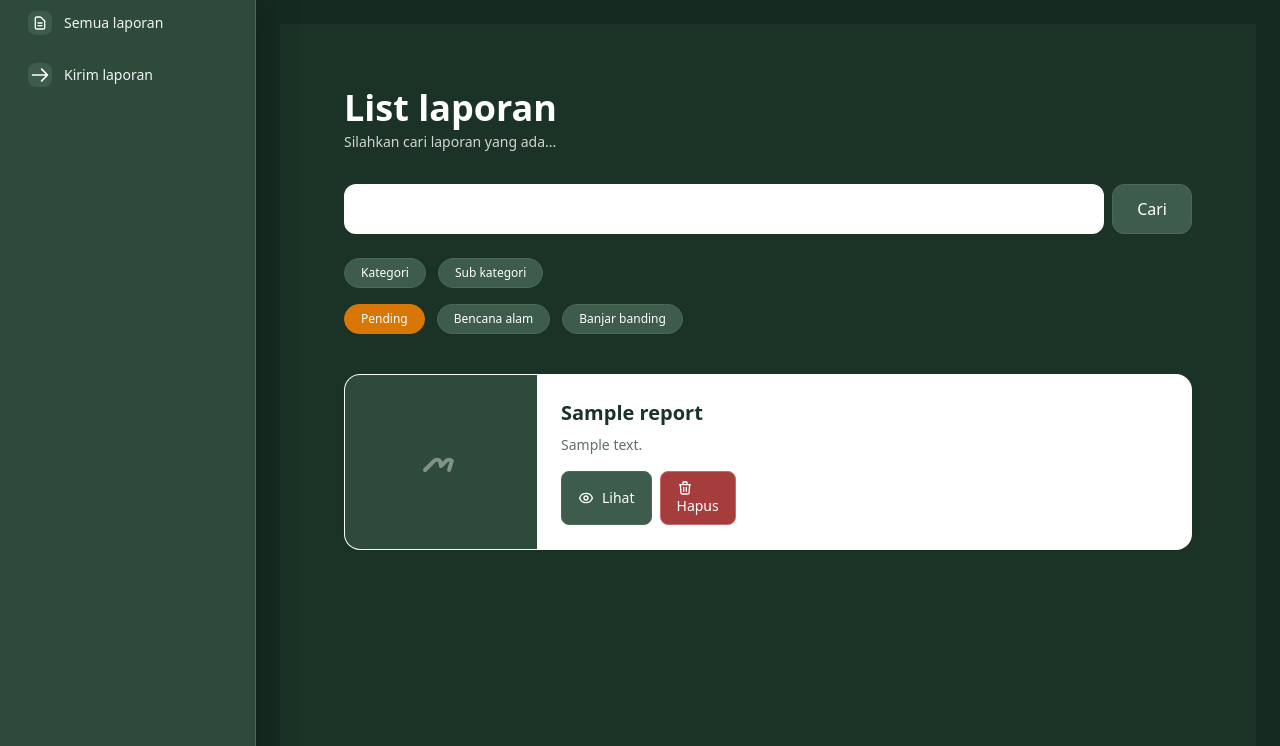
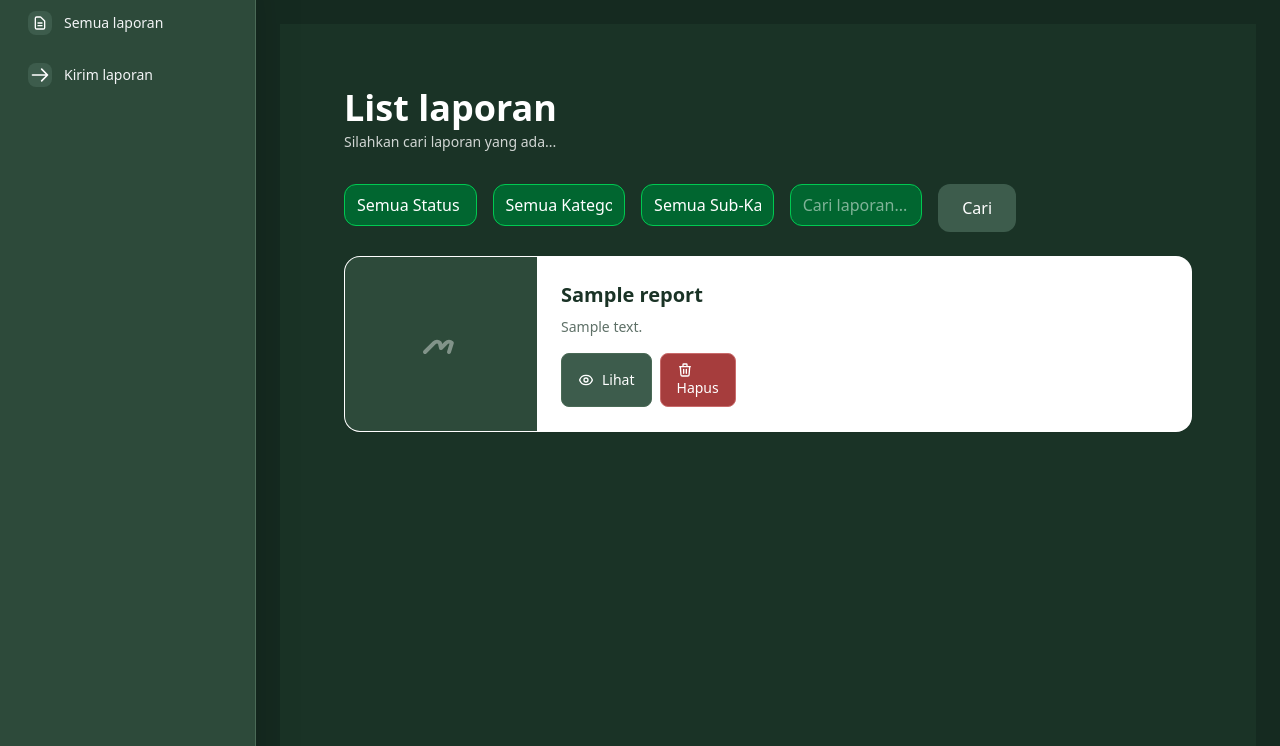
Before and after one commit to Arfan9swn/sapa-trantib, a Laravel app: page /reports/admin in a window 1280 px wide. Shown: the part 65-811 px from the top of the page. Run offline with Laravel 12, Linux system fonts and the light colour scheme; tables that the repository leaves empty hold one stand-in row (values such as "Sample post"); style sheets or scripts are compiled from the project's sources; parts of the project's set-up code (start-up, migrations or seed data) failed here and were passed over.

Commit message:
fix: Admin report index page is normal now

```diff
--- a/resources/views/reports/admin-report.blade.php
+++ b/resources/views/reports/admin-report.blade.php
@@ -13,29 +13,41 @@
                 <p class="text-white/80 text-sm">Silahkan cari laporan yang ada...</p>
             </div>
 
-            <!-- Search Bar -->
-            <div class="flex gap-2 mb-6">
-                <div class="flex-1 relative">
-                    <input type="text" placeholder="Cari laporan yang ada..." class="w-full pl-10 pr-10 py-3 rounded-xl bg-white border border-white/30 text-white placeholder-white/50 focus:outline-none focus:ring-2 focus:ring-emerald-400 transition-all">
-                    <div class="absolute left-3 top-1/2 -translate-y-1/2 text-white/60">
-                        <svg class="w-4 h-4" fill="none" stroke="currentColor" viewBox="0 0 24 24"><path stroke-linecap="round" stroke-linejoin="round" stroke-width="2" d="M21 21l-6-6m2-5a7 7 0 11-14 0 7 7 0 0114 0z"></path></svg>
-                    </div>
+            <!-- Filter Form -->
+            <form method="GET" class="flex flex-row sm:flex-row gap-4 mb-6 max-w-2xl">
+                <div class="flex-1 sm:flex-1">
+                    <select name="status" class="block w-full rounded-xl border border-green-500 bg-green-800 px-3 py-2 text-white focus:outline-none focus:ring-2 focus:ring-emerald-400 transition-all appearance-none">
+                        <option value="" {{ $status == '' ? 'selected' : '' }}>Semua Status</option>
+                        <option value="pending" {{ $status == 'pending' ? 'selected' : '' }}>Pending</option>
+                        <option value="denied" {{ $status == 'denied' ? 'selected' : '' }}>Ditolak</option>
+                        <option value="complete" {{ $status == 'complete' ? 'selected' : '' }}>Selesai</option>
+                    </select>
                 </div>
-                <button class="bg-[#3d5c4c] hover:bg-[#4a6a56] text-white px-6 py-3 rounded-xl font-medium transition-colors border border-[#4a6a56]">Cari</button>
-            </div>
-
-            <!-- Filter Pills -->
-            <div class="flex gap-3 mb-4">
-                <span class="bg-[#3d5c4c] text-white px-4 py-1.5 rounded-full text-xs font-medium whitespace-nowrap border border-[#4a6a56]">Kategori</span>
-                <span class="bg-[#3d5c4c] text-white px-4 py-1.5 rounded-full text-xs font-medium whitespace-nowrap border border-[#4a6a56]">Sub kategori</span>
-            </div>
-
-            <!-- Status Pills -->
-            <div class="flex gap-3 mb-8 overflow-x-auto pb-2">
-                <span class="bg-[#d97706] text-white px-4 py-1.5 rounded-full text-xs font-medium whitespace-nowrap border border-[#d97706]">Pending</span>
-                <span class="bg-[#3d5c4c] text-white px-4 py-1.5 rounded-full text-xs font-medium whitespace-nowrap border border-[#4a6a56]">Bencana alam</span>
-                <span class="bg-[#3d5c4c] text-white px-4 py-1.5 rounded-full text-xs font-medium whitespace-nowrap border border-[#4a6a56]">Banjar banding</span>
-            </div>
+                <div class="flex-1 sm:flex-1">
+                    <select name="category_id" class="block w-full rounded-xl border border-green-500 bg-green-800 px-3 py-2 text-white focus:outline-none focus:ring-2 focus:ring-emerald-400 transition-all appearance-none">
+                        <option value="" {{ $categoryId == '' ? 'selected' : '' }}>Semua Kategori</option>
+                        @foreach($categories as $cat)
+                        <option value="{{ $cat->category_id }}" {{ $categoryId == $cat->category_id ? 'selected' : '' }}>{{ $cat->name }}</option>
+                        @endforeach
+                    </select>
+                </div>
+                <div class="flex-1 sm:flex-1">
+                    <select name="sub_category_id" class="block w-full rounded-xl border border-green-500 bg-green-800 px-3 py-2 text-white focus:outline-none focus:ring-2 focus:ring-emerald-400 transition-all appearance-none">
+                        <option value="" {{ $subCategoryId == '' ? 'selected' : '' }}>Semua Sub-Kategori</option>
+                        @foreach($categories as $cat)
+                        @foreach($cat->subCategories as $sc)
+                        <option value="{{ $sc->sub_category_id }}" {{ $subCategoryId == $sc->sub_category_id ? 'selected' : '' }}>{{ $sc->name }}</option>
+                        @endforeach
+                        @endforeach
+                    </select>
+                </div>
+                <div class="flex-1 sm:flex-1">
+                    <input type="text" name="search" placeholder="Cari laporan..." class="block w-full rounded-xl border border-green-500 bg-green-800 px-3 py-2 text-white focus:outline-none focus:ring-2 focus:ring-emerald-400 transition-all appearance-none" value="{{ $search ?? '' }}">
+                </div>
+                <button type="submit" class="bg-[#3d5c4c] hover:bg-[#4a6a56] text-white px-6 py-3 rounded-xl font-medium transition-colors">
+                    Cari
+                </button>
+            </form>
 
             <!-- Reports Grid -->
             <div class="space-y-4">
--- a/routes/web.php
+++ b/routes/web.php
@@ -15,6 +15,7 @@ use App\Models\User;
 use App\Models\Reps;
 use App\Models\RepsComment;
 use App\Models\OtpVerification;
+use App\Models\Cat;
 use Illuminate\Support\Facades\Mail;
 use App\Mail\OtpMail;
 use App\Http\Controllers\RTController;
@@ -207,10 +208,36 @@ Route::get('/reports', function (Request $request) {
 
 Route::get('/reports/create', [App\Http\Controllers\ReportsController::class, 'create'])->name('reports.create');
 
-Route::get('/reports/admin', function () {
-    $reports = Reps::with('category', 'subCategory', 'comments', 'media')
-        ->latest()->get();
-    return view('reports.admin-report', compact('reports'));
+Route::get('/reports/admin', function (Request $request) {
+    $status = $request->query('status');
+    $categoryId = $request->query('category_id');
+    $subCategoryId = $request->query('sub_category_id');
+    $search = $request->query('search');
+
+    $query = Reps::with('category', 'subCategory', 'comments', 'media');
+
+    if ($status) {
+        $query->where('status', $status);
+    }
+
+    if ($categoryId) {
+        $query->where('category_id', $categoryId);
+    }
+
+    if ($subCategoryId) {
+        $query->where('sub_category_id', $subCategoryId);
+    }
+
+    if ($search) {
+        $query->where('title', 'like', '%'.$search.'%')
+            ->orWhere('description', 'like', '%'.$search.'%');
+    }
+
+    $reports = $query->latest()->get();
+
+    $categories = Cat::all();
+
+    return view('reports.admin-report', compact('reports', 'categories', 'status', 'categoryId', 'subCategoryId', 'search'));
 })->name('reports.admin');
 
 Route::get('/reports/{report}', function ($report) {
```
Also changed, not shown: resources/views/reports/report-index.blade.php (+4 -4 lines).
